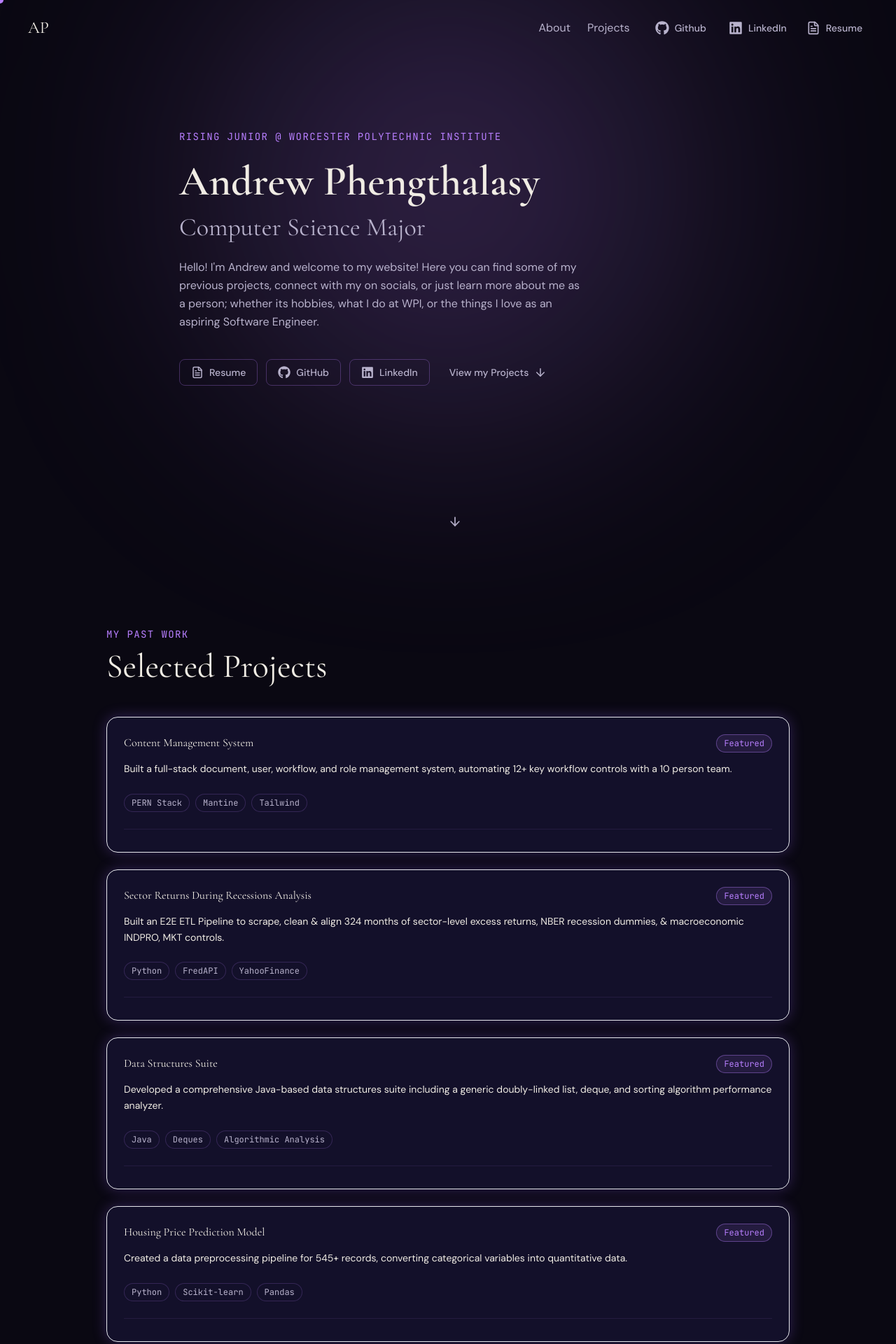
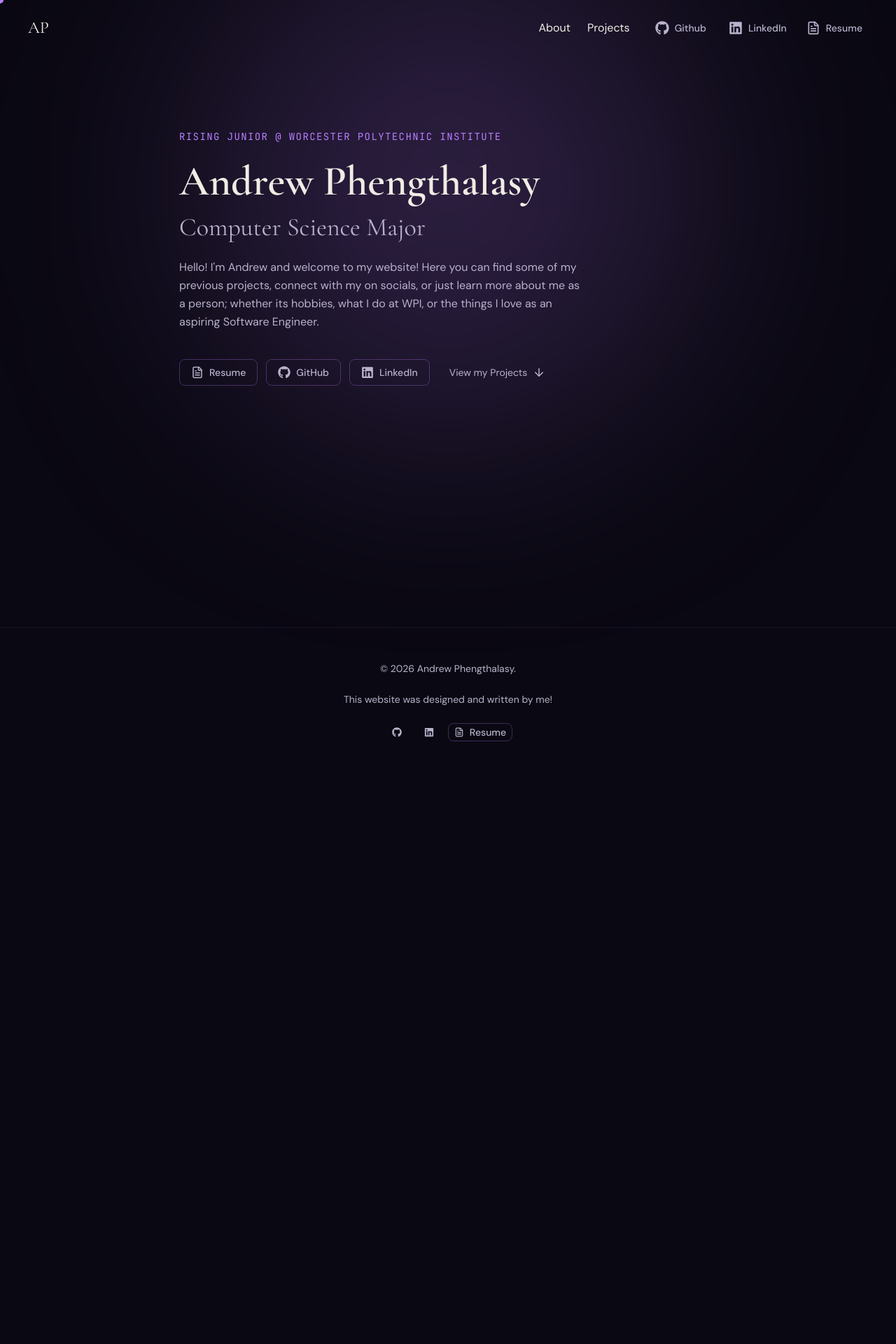
Before and after one commit to Andrew-Phengthalasy/portfolio, a Next.js app: page / in a window 1280 px wide. Shown: the top 1920 px of the page at 70% size. After the commit the page ends 1107 px from the top, so only its background shows below. Built offline with nearby package versions, Linux system fonts and the light colour scheme.

Commit message:
seperated about & projects into different pages

```diff
--- /dev/null
+++ b/app/About/page.tsx
@@ -0,0 +1,9 @@
+import About from "@/components/about";
+
+export default function AboutPage() {
+    return (
+        <main>
+            <About />
+        </main>
+    );
+}
--- /dev/null
+++ b/app/Projects/page.tsx
@@ -0,0 +1,9 @@
+import Projects from "@/components/projects";
+
+export default function ProjectsPage() {
+    return (
+        <main>
+            <Projects />
+        </main>
+    );
+}
--- a/app/page.tsx
+++ b/app/page.tsx
@@ -1,7 +1,5 @@
 import Hero from "@/components/landing";
 import Header from "@/components/header";
-import Projects from "@/components/projects";
-import About from "@/components/about";
 import Footer from "@/components/footer";
 
 export default function Home() {
@@ -9,8 +7,6 @@
         <main>
             <Header />
             <Hero/>
-            <Projects />
-            <About />
             <Footer />
 
         </main>
--- a/components/about/index.tsx
+++ b/components/about/index.tsx
@@ -1,19 +1,19 @@
-import {Badge} from "@/components/UserInterface";
+import { Badge } from "@/components/UserInterface";
 
 const skills = [
     "TypeScript", "React", "Next.js", "Node.js",
     "PostgreSQL", "Tailwind CSS", "Docker", "Git",
-]
+];
 
 export default function About() {
     return (
-        <section id="about" className="section-padding">
+        <section id="about" className="section-padding pt-32">
             <div className="grid grid-cols-1 md:grid-cols-2 gap-16 items-center">
 
-                {/* Left - little blurb*/}
+                {/* Left - blurb */}
                 <div>
                     <span className="label mb-3 block">About</span>
-                    <h2 className="font-display text-4x1 md:text-5xl text-warm mb-6">
+                    <h2 className="font-display text-4xl md:text-5xl text-warm mb-6">
                         Some things about me - Andrew
                     </h2>
                     <div className="flex flex-col gap-4 font-body text-muted leading-relaxed">
@@ -26,18 +26,16 @@
                 </div>
 
                 {/* Right - Skills */}
-
                 <div>
-
-                    <span className="label ,b-4 block">Languages</span>
+                    <span className="label mb-4 block">Languages</span>
                     <div className="flex flex-wrap gap-2">
                         {skills.map((skill) => (
-                            <Badge key={skill} label={skill} variant="accent"/>
+                            <Badge key={skill} label={skill} variant="accent" />
                         ))}
                     </div>
                 </div>
+
             </div>
-
         </section>
-    )
+    );
 }
--- a/components/header/index.tsx
+++ b/components/header/index.tsx
@@ -3,10 +3,11 @@
 import {Menu, X, FileText} from "lucide-react";
 import {Button} from "@/components/UserInterface"
 import {FaGithub, FaLinkedin} from "react-icons/fa";
+import Link from "next/link";
 
 const navLinks = [
-    {label: "About", href: "#about"},
-    {label: "Projects", href: "#projects"},
+    {label: "About", href: "/About"},
+    {label: "Projects", href: "/Projects"},
 ];
 
 export default function Header() {
@@ -18,11 +19,6 @@
         window.addEventListener("scroll", onScroll);
         return () => window.removeEventListener("scroll", onScroll);
     }, []);
-
-    const scrollTo = (href: string) => {
-        setMenuOpen(false);
-        document.querySelector(href)?.scrollIntoView({behavior: "smooth"});
-    };
 
     return (
         <header
@@ -41,13 +37,13 @@
                 <nav
                     className="hidden md:flex items-center gap-6 ">
                     {navLinks.map((link) => (
-                        <button
+                        <Link
                             key={link.label}
-                            onClick={() => scrollTo(link.href)}
-                            className="font-body text-md text-muted hover:text-warm transition-colors duration-200"
+                            href={link.href}
+                            className="font-body text-left text-warm hover:text-accent transition-colors duration-200"
                         >
                             {link.label}
-                        </button>
+                        </Link>
                     ))}
                     <div
                         className="flex items-center gap-2">
@@ -80,13 +76,13 @@
                     <div
                         className="md:hidden bg-background/95 backdrop-blur-md border-t border-accent/10 px-6 py-6 flex flex-col gap-4">
                         {navLinks.map((link) => (
-                            <button
+                            <Link
                                 key={link.label}
-                                onClick={() => scrollTo(link.href)}
-                                className="font-body text-left text-warm hover:text-accent transition-colors duration-200"
+                                href={link.href}
+                                className="font-body text-sm text-muted hover:text-warm transition-colors duration-200"
                             >
                                 {link.label}
-                            </button>
+                            </Link>
                         ))}
                         <div className="flex items-center gap-3 pt-2 border-t border-accent/10">
                             <Button variant="ghost" href="https://github.com/Andrew-Phengthalasy" target="_blank">
--- a/components/landing/index.tsx
+++ b/components/landing/index.tsx
@@ -2,6 +2,7 @@
 import {FileText, ArrowDown} from "lucide-react";
 import {FaGithub, FaLinkedin} from "react-icons/fa";
 import {Button} from "@/components/UserInterface";
+import Link from "next/link";
 
 export default function Hero() {
     const projectScroll = () => {
@@ -12,7 +13,7 @@
         <section className="relative min-h-screen flex flex-col items-start justify-center px-6">
             {/* background glow */}
             <div
-                className="absolute top-1/3 left-1/2 -translate-x-1/2 -translate-y-1/2 w-[700px] h-[700px] bg-accent/20 rounded-full blur-[140px] pointer-events-none" />
+                className="absolute top-1/3 left-1/2 -translate-x-1/2 -translate-y-1/2 w-[700px] h-[700px] bg-accent/20 rounded-full blur-[140px] pointer-events-none"/>
             <div className="relative z-10 max-w-3xl w-full mx-auto">
                 {/*label*/}
                 <span className="label mb-6 block"> Rising Junior @ Worcester Polytechnic Institute</span>
@@ -30,11 +31,13 @@
 
                 {/* Bio */}
                 <p className="font-body text-muted text-base max-w-xl leading-relaxed mb-10">
-                    Hello! I'm Andrew and welcome to my website! Here you can find some of my previous projects, connect with my on socials, or just learn more about me as a person; whether its hobbies, what I do at WPI, or the things I love as an aspiring Software Engineer.
+                    Hello! I'm Andrew and welcome to my website! Here you can find some of my previous projects, connect
+                    with my on socials, or just learn more about me as a person; whether its hobbies, what I do at WPI,
+                    or the things I love as an aspiring Software Engineer.
                 </p>
                 {/* available buttons */}
                 <div className="flex flex-wrap gap-3 mb-16">
-                    <Button variant = "outline" href="/AndrewPhengthalasy_resume.pdf" target="_blank" size="lg">
+                    <Button variant="outline" href="/AndrewPhengthalasy_resume.pdf" target="_blank" size="lg">
                         <FileText size={18}/> Resume
                     </Button>
                     <Button variant="outline" href="https://github.com/Andrew-Phengthalasy" target="_blank" size="lg">
@@ -44,19 +47,14 @@
                             size="lg">
                         <FaLinkedin size={18}/> LinkedIn
                     </Button>
-                    <Button variant="ghost" onClick={projectScroll} size="lg">
+                    <Link
+                        href="/projects"
+                        className="inline-flex items-center gap-2 font-body text-sm text-muted hover:text-warm transition-colors duration-200 px-4 py-2"
+                    >
                         View my Projects <ArrowDown size={18}/>
-                    </Button>
+                    </Link>
                 </div>
             </div>
-
-            {/* Indicate user to scroll*/}
-            <button
-                onClick={projectScroll}
-                className="absolute bottom-10 left-1/2 -translate-x-1/2 text-muted hover:text-accent transition-colors duration-200 animate-bounce"
-            >
-                <ArrowDown size={20}/>
-            </button>
         </section>
 
 
--- a/components/projects/index.tsx
+++ b/components/projects/index.tsx
@@ -1,50 +1,52 @@
-import {ExternalLink} from "lucide-react";
 import {Card, Badge, Button} from "@/components/UserInterface";
 import {projects} from "@/app/lib/data/projects";
 import {FaGithub} from "react-icons/fa";
 
 export default function Projects() {
     return (
-        <section id="projects" className="section-padding">
+        <section id="projects" className="section-padding pt-32">
 
             {/* Heading */}
             <div className="mb-12">
-                <span className="label mb-3 block"> My past Work </span>
-                <h2 className="font-display text-4x1 md: text-5xl text-warm">
+                <span className="label mb-3 block">My past Work</span>
+                <h2 className="font-display text-4xl md:text-5xl text-warm">
                     Selected Projects
                 </h2>
             </div>
-            <div className="grid grid-cols-1 md: grid-cols2 gap-6">
+
+            <div className="grid grid-cols-1 md:grid-cols-2 gap-6">
                 {projects.map((project) => (
                     <Card key={project.title} hover className="flex flex-col justify-between gap-6">
+
                         {/* Top */}
                         <div>
                             <div className="flex items-start justify-between mb-3">
-                                <h3 className="font-display text-2x12 text-warm"> {project.title}</h3>
+                                <h3 className="font-display text-2xl text-warm">{project.title}</h3>
                                 {project.featured && (
                                     <Badge label="Featured" variant="accent"/>
                                 )}
                             </div>
-                            <p className="font-body text-mutued text-sm leading-relaxed">
+                            <p className="font-body text-muted text-sm leading-relaxed">
                                 {project.description}
                             </p>
                         </div>
 
                         {/* Tags */}
-
                         <div className="flex flex-wrap gap-2">
                             {project.tags.map((tag) => (
                                 <Badge key={tag} label={tag}/>
                             ))}
                         </div>
-                        {/* project links */}
+
+                        {/* Links */}
                         <div className="flex items-center gap-3 pt-2 border-t border-accent/10">
                             {project.githubUrl && (
-                                <Button variant="ghost" href={project.githubUrl} target={"_blank"} size="sm">
+                                <Button variant="ghost" href={project.githubUrl} target="_blank" size="sm">
                                     <FaGithub/> Repositories
                                 </Button>
                             )}
                         </div>
+
                     </Card>
                 ))}
             </div>
```
